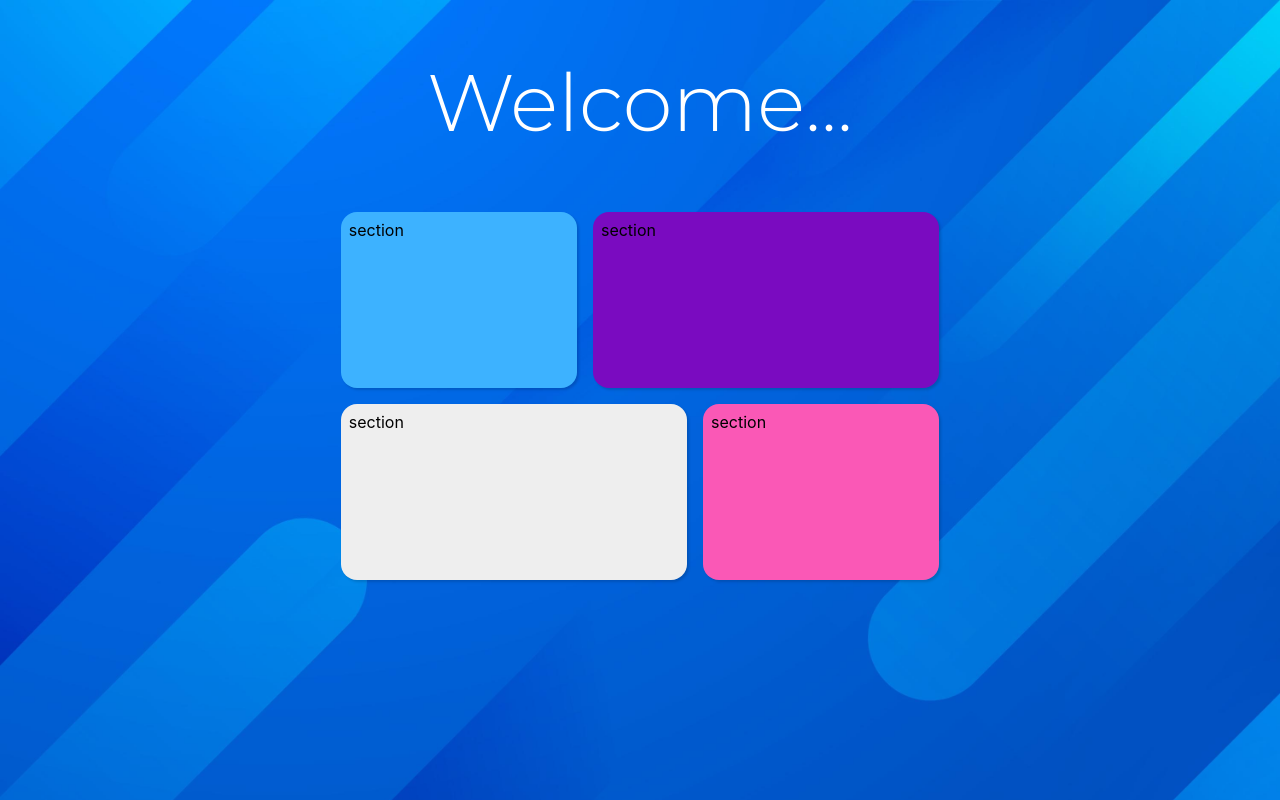
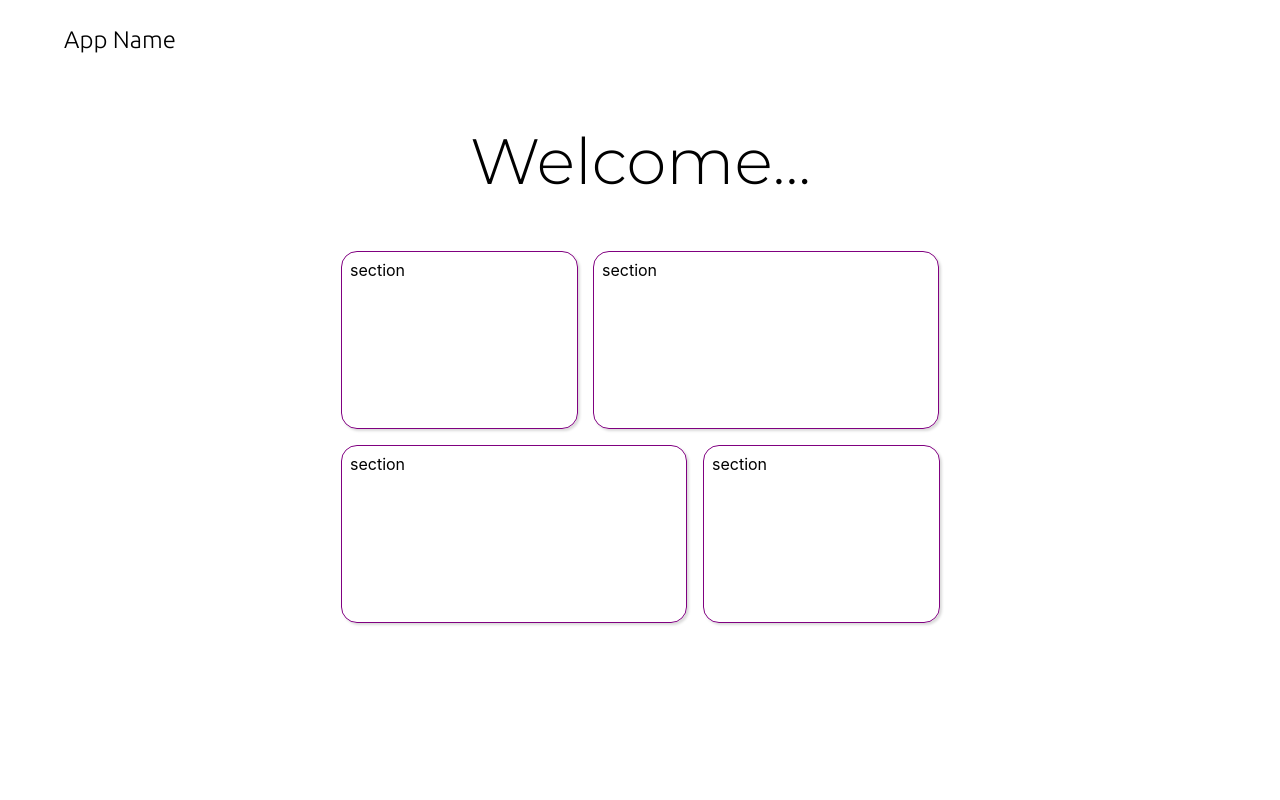
Before and after one commit to akaditya394/practicum-2-project, a React (Create React App) app in the folder Client/: page / in a window 1280 px wide. Built offline with nearby package versions, Linux system fonts and the light colour scheme.

Commit message:
basic design added

```diff
--- a/Client/src/App.css
+++ b/Client/src/App.css
@@ -1,4 +1,4 @@
-.parent {
+.welcome-page-flex {
   display: flex;
   flex-direction: column;
   align-items: center;
@@ -22,8 +22,8 @@
 
 .section_profile {
   width: 40%;
-  background-color: #3db2ff;
   box-shadow: rgba(0, 0, 0, 0.15) 1.95px 1.95px 2.6px;
+  border: 1px solid purple;
 }
 
 .section_profile:hover {
@@ -32,8 +32,8 @@
 
 .section_tweets {
   width: 60%;
-  background-color: #7a0bc0;
   box-shadow: rgba(0, 0, 0, 0.15) 1.95px 1.95px 2.6px;
+  border: 1px solid purple;
 }
 
 .section_tweets:hover {
@@ -42,8 +42,8 @@
 
 .section_posts {
   width: 60%;
-  background-color: #eeeeee;
   box-shadow: rgba(0, 0, 0, 0.15) 1.95px 1.95px 2.6px;
+  border: 1px solid purple;
 }
 
 .section_posts:hover {
@@ -52,8 +52,8 @@
 
 .section_logout {
   width: 40%;
-  background-color: #fa58b6;
   box-shadow: rgba(0, 0, 0, 0.15) 1.95px 1.95px 2.6px;
+  border: 1px solid purple;
 }
 
 .section_logout:hover {
--- a/Client/src/App.js
+++ b/Client/src/App.js
@@ -2,19 +2,23 @@ import React from "react";
 import "./App.css";
 import Section from "../src/components/welcome page components/Section";
 import Welcome from "./components/welcome page components/Welcome";
+import Navbar from "../src/components/welcome page components/Navbar";
 
 const App = () => {
   return (
     <div className="parent">
-      <Welcome />
-      <div className="take-me-to">
-        <div className="sections_upper">
-          <Section className="section_profile" />
-          <Section className="section_tweets" />
-        </div>
-        <div className="sections_lower">
-          <Section className="section_posts" />
-          <Section className="section_logout" />
+      <Navbar />
+      <div className="welcome-page-flex">
+        <Welcome />
+        <div className="take-me-to">
+          <div className="sections_upper">
+            <Section className="section_profile animate__animated animate__flipInX" />
+            <Section className="section_tweets animate__animated animate__flipInX" />
+          </div>
+          <div className="sections_lower">
+            <Section className="section_posts animate__animated animate__flipInX" />
+            <Section className="section_logout animate__animated animate__flipInX" />
+          </div>
         </div>
       </div>
     </div>
--- /dev/null
+++ b/Client/src/components/welcome page components/Navbar.css
@@ -0,0 +1,8 @@
+.app-name{
+    font-family: "Ubuntu", sans-serif;
+    font-weight: 300;
+}
+
+.navbar{
+    margin:2% 0 2% 5%;
+}
--- /dev/null
+++ b/Client/src/components/welcome page components/Navbar.jsx
@@ -0,0 +1,14 @@
+import React from "react";
+import "./Navbar.css";
+
+const Navbar = () => {
+  return (
+    <div className="navbar">
+      <nav>
+        <span><h1 className="app-name">App Name</h1></span>
+      </nav>
+    </div>
+  );
+};
+
+export default Navbar;
--- a/Client/src/components/welcome page components/Welcome.css
+++ b/Client/src/components/welcome page components/Welcome.css
@@ -1,6 +1,6 @@
 .welcome-message{
     font-family: 'Montserrat', sans-serif;
     font-weight:300;
-    color: #fff;
-    font-size:5rem;
+    color: #000;
+    font-size:4rem;
 }
--- a/Client/src/components/welcome page components/Welcome.jsx
+++ b/Client/src/components/welcome page components/Welcome.jsx
@@ -3,7 +3,7 @@ import "./Welcome.css";
 
 const Welcome = () => {
   return (
-    <div>
+    <div className="animate__animated animate__flipInX">
       <h1 className="welcome-message">Welcome...</h1>
     </div>
   );
--- a/Client/src/index.css
+++ b/Client/src/index.css
@@ -1,7 +1,7 @@
 html {
   padding: 0;
   margin: 0;
-  background-image: url('../assests/5559852.jpg');
+  /* background-image: url('../assests/5559852.jpg'); */
   background-repeat: no-repeat;
   background-attachment: fixed;
   background-size: cover;
```
